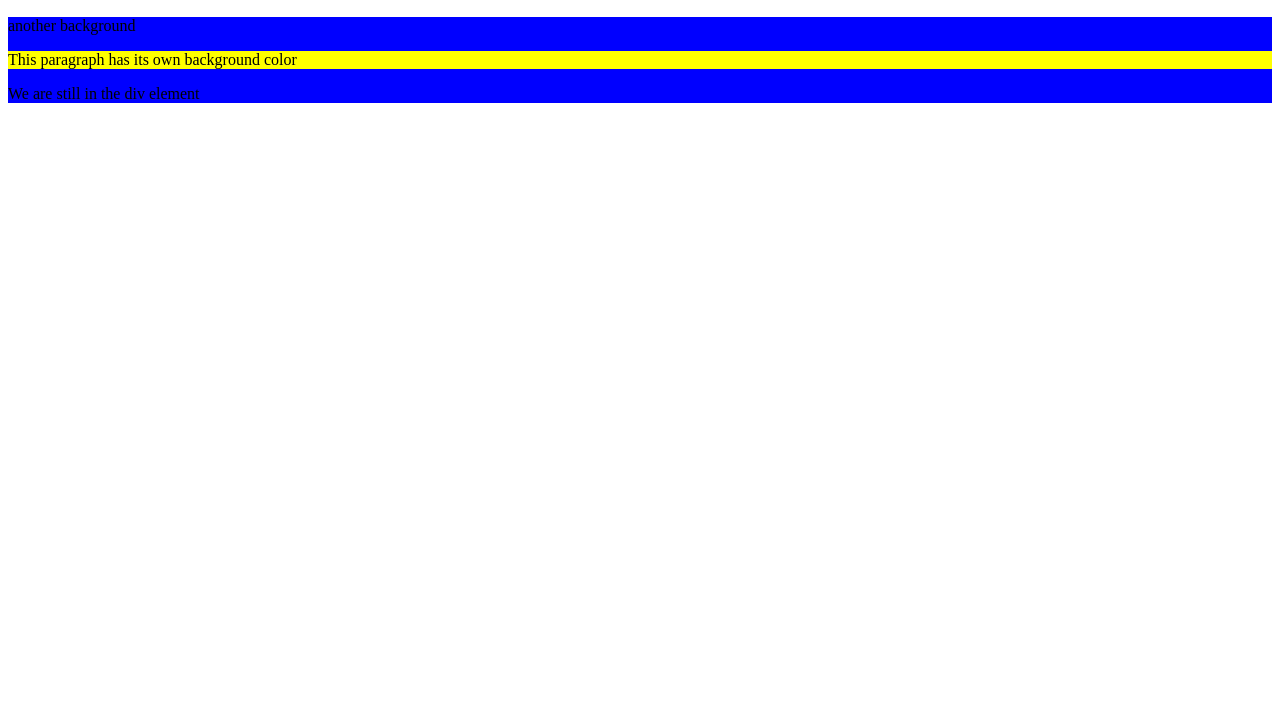
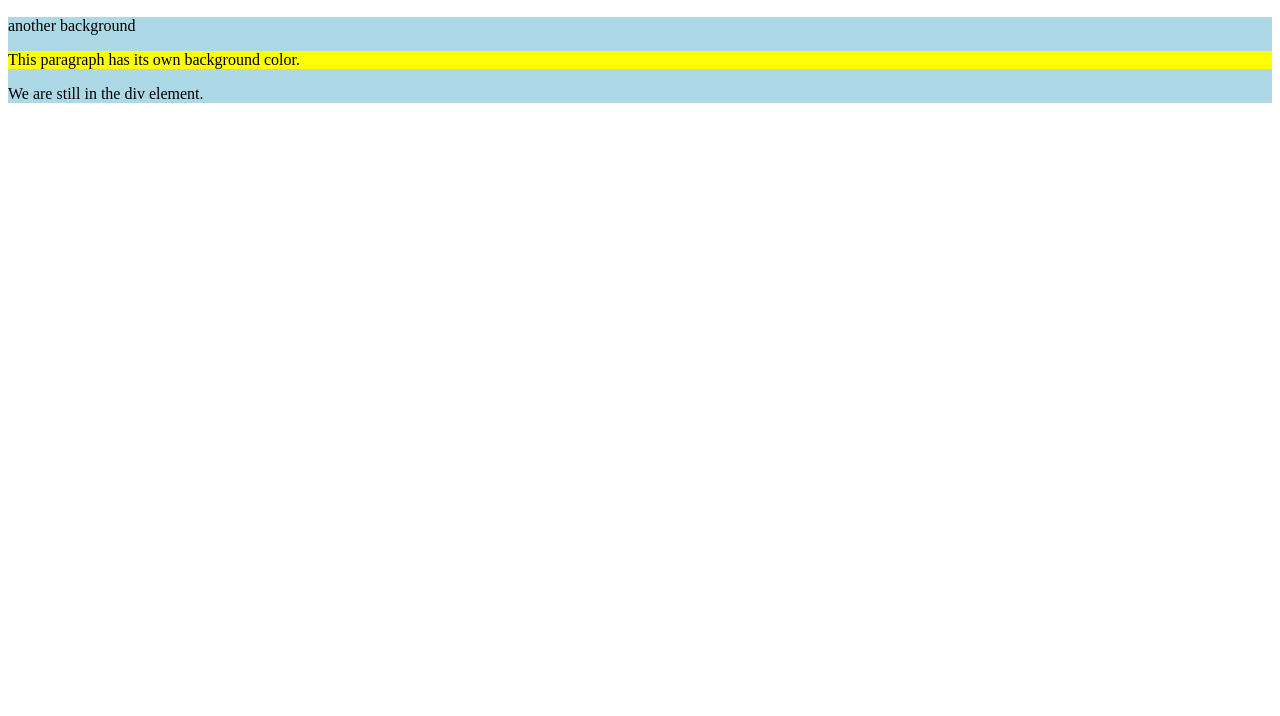
Before and after one commit to hussnain-ahmed/HussnainAhmed, a plain HTML site: page DCIHomeWork/BackgroundColors/index.html in a window 1280 px wide. Shown: the part 84-800 px from the top of the page. Drawn offline with Linux system fonts and the light colour scheme.

Commit message:
Background Colors

```diff
--- a/DCIHomeWork/BackgroundColors/index.html
+++ b/DCIHomeWork/BackgroundColors/index.html
@@ -11,10 +11,10 @@
            <p style="background-color: green;">An Example !</p>
         </h1>
     </div>
-    <div style="background-color:blue;">
+    <div style="background-color:lightblue">
         <p>another background</p>
-        <p style="background-color:yellow;">This paragraph has its own background color</p>
-        <p>We are still in the div element</p>
+        <p style="background-color:yellow;">This paragraph has its own background color.</p>
+        <p>We are still in the div element.</p>
     </div>
 </body>
 </html>
```
